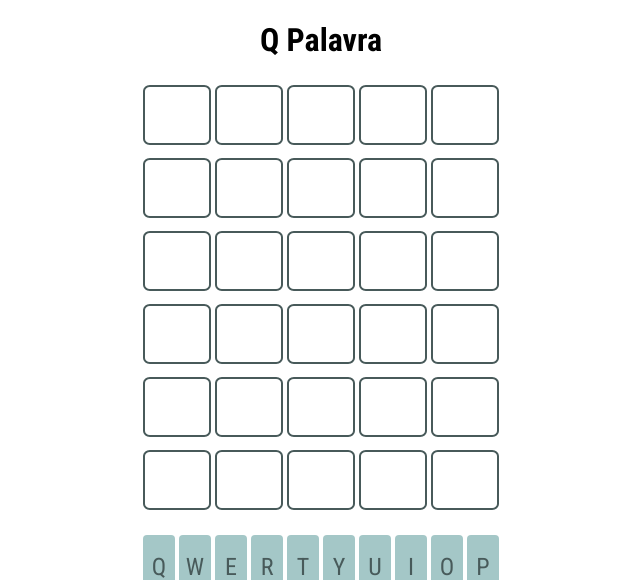
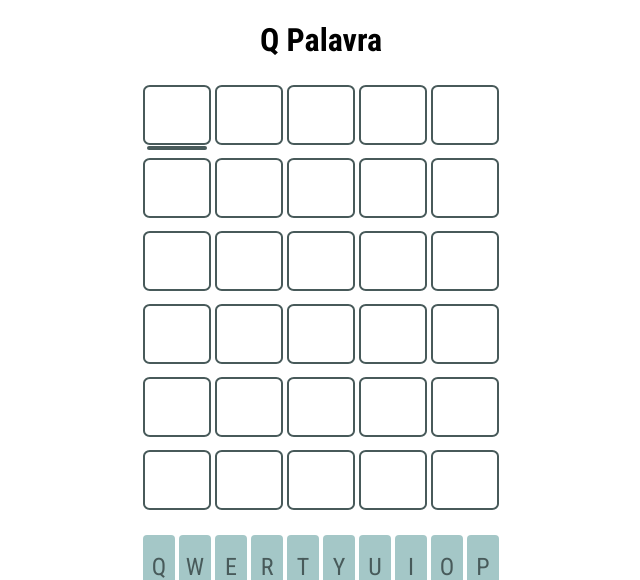
Before and after one commit to Cirovsky/qpalavra__web, a React (Create React App) app: page / in a window 1280 px wide. Shown: the top 580 px of the page, without its empty margins (319-959 px from the left). Built offline with nearby package versions, Linux system fonts and the light colour scheme.

Commit message:
aperfeiçoando cursor e melhorias no layout

```diff
--- a/src/App.js
+++ b/src/App.js
@@ -1,11 +1,11 @@
 import { useState } from 'react';
 import './App.css';
 import Header from './components/Header';
-import Line from './components/Line';
 import Keyboard from './components/Keyboard';
 import { checkRiddleGuess } from './logic/guessingLogic';
 import { KeyboardContext } from './Contexts/KeyboardContext';
 import NoticeScreen from './components/NoticeScreen';
+import Board from './components/Board';
 
 function App() {
 
@@ -18,7 +18,7 @@ function App() {
 
   const cursor = document.getElementById(`letter${status.line}${status.index}`);
   if (cursor != null) {
-    cursor.classList.add('selecionado');
+    cursor.classList.add('selected');
   }
 
   const [wordsList, setwordsList] = useState([
@@ -99,7 +99,7 @@ function App() {
         newWordList[line].splice(index, 1, "");
         setwordsList(newWordList);
         if (cursor != null) {
-          cursor.classList.remove('selecionado');
+          cursor.classList.remove('selected');
         }
         setStatus({ index, line, won });
       }
@@ -122,26 +122,19 @@ function App() {
 
   document.body.onkeydown = (e) => showLetter(e.key);
   return (
-    <main
-      className='container__principal'
-    >
+    <>
       <Header />
       <NoticeScreen display={status.won || lives < 0}
         notice={status.won ? "ACERTOU!!" : "ERROU..."} />
+      <main>
+        <Board wordsList={wordsList} styleLetter={styleLetter} />
+      </main>
 
-      <div className='board'>
-        <Line line={wordsList[0]} l={0} style={styleLetter[0]} />
-        <Line line={wordsList[1]} l={1} style={styleLetter[1]} />
-        <Line line={wordsList[2]} l={2} style={styleLetter[2]} />
-        <Line line={wordsList[3]} l={3} style={styleLetter[3]} />
-        <Line line={wordsList[4]} l={4} style={styleLetter[4]} />
-        <Line line={wordsList[5]} l={5} style={styleLetter[5]} />
-      </div>
       <KeyboardContext.Provider value={[showLetter, triedLetters]}>
         <Keyboard show={showLetter} />
       </KeyboardContext.Provider>
 
-    </main>
+    </>
 
   );
 }
--- /dev/null
+++ b/src/components/Board/index.js
@@ -0,0 +1,19 @@
+import Line from "../Line";
+
+const Board = (props) =>{
+
+    const wordsList = props.wordsList;
+    const styleLetter = props.styleLetter;
+    return(
+        <div className='board'>
+        <Line line={wordsList[0]} l={0} style={styleLetter[0]} />
+        <Line line={wordsList[1]} l={1} style={styleLetter[1]} />
+        <Line line={wordsList[2]} l={2} style={styleLetter[2]} />
+        <Line line={wordsList[3]} l={3} style={styleLetter[3]} />
+        <Line line={wordsList[4]} l={4} style={styleLetter[4]} />
+        <Line line={wordsList[5]} l={5} style={styleLetter[5]} />
+      </div>
+    )
+}
+
+export default Board;
--- a/src/components/Letter/Letter.css
+++ b/src/components/Letter/Letter.css
@@ -8,7 +8,8 @@
     display: flex;
     justify-content: center;
     align-items: center;
-    border: .25vh solid rgb(72, 90, 90);
+    color: var(--darkgray);
+    border: .25vh solid var(--darkgray);
     border-radius: 10%;
     width: 8vh;
     height: 7vh;
@@ -20,13 +21,13 @@
 
 .underline{
     margin-top: 1px;
-    width: 7vh;
+    width: 7.5vh;
     height: .5vh;
     border-radius: 3px;
 }
 
-.selecionado{
+.selected{
     display: block;
-    background-color: black;
+    background-color: var(--darkgray);
 
 }
--- a/src/components/Letter/index.js
+++ b/src/components/Letter/index.js
@@ -1,16 +1,18 @@
 import './Letter.css'
 
-const Letter = (props) =>{
+const Letter = (props) => {
 
-    /* if(props.line == 0 && props.index ==0){
-        return <li id='letter00' className='letter selecionado' style={props.style}>{props.letter}</li>
-    } */
 
     if(props.letter !== ""){
-        document.querySelector(`#letter${props.line}${props.index}`).classList.remove('selecionado');
+        document.querySelector(`#letter${props.line}${props.index}`).classList.remove('selected');
     }
 
     return (
+        props.line == 0 && props.index == 0?
+        <li className='letter__li'>
+            <p className='letter' style={props.style}>{props.letter}</p>
+            <div id={'letter'+ props.line + props.index} className='underline selected'></div>
+        </li>:
         <li className='letter__li'>
             <p className='letter' style={props.style}>{props.letter}</p>
             <div id={'letter'+ props.line + props.index} className='underline'></div>
--- a/src/index.css
+++ b/src/index.css
@@ -1,4 +1,8 @@
 @import url('https://fonts.googleapis.com/css2?family=Roboto+Condensed:wght@400;700&display=swap');
+:root{
+  --darkgray : rgb(72, 90, 90);
+}
+
 body {
   margin: 0;
   font-family: 'Roboto Condensed' ;
--- a/src/logic/guessingLogic/index.js
+++ b/src/logic/guessingLogic/index.js
@@ -4,6 +4,7 @@ import {miss,goodTry,jackpot} from "../colors";
 const sortition = parseInt(Math.random() * (database.length))
 const riddle = Array.from(database[sortition]);
 const riddleNormalized = normalizeWord(riddle);
+console.log(riddle);
 
 function normalizeWord(word) {
     if(typeof word === 'string'){
```
